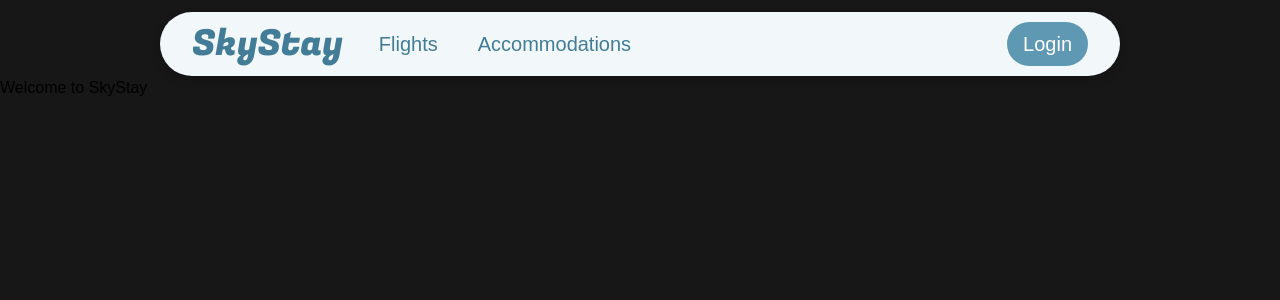
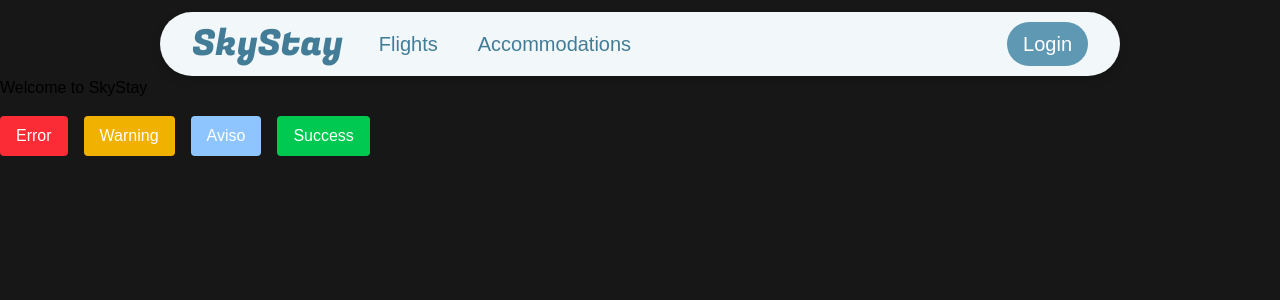
Before and after one commit to Rodrigorjc/SkyStay-Front, a Next.js app: page /en in a window 1280 px wide. Shown: the top 300 px of the page. Built offline with nearby package versions, Linux system fonts and the light colour scheme.

Commit message:
🧪 Testeo de navbar y notificaciones.

```diff
--- a/src/app/[lang]/page.tsx
+++ b/src/app/[lang]/page.tsx
@@ -1,13 +1,26 @@
 "use client";
 import { useDictionary } from "@context";
 import Navbar from "../components/ui/Navbar";
+import {useState} from "react";
+import {Notifications} from "@/app/interfaces/Notifications";
+import NotificationComponent from "@components/Notification";
 
 export default function Home() {
     const { dict } = useDictionary();
+    const [notification, setNotification] = useState<Notifications>();
 
     if (!dict) {
         return;
     }
+
+    const triggerNotification = (tipo: string) => {
+        setNotification({
+            titulo: `Notificación de tipo ${tipo}`,
+            mensaje: `Este es un mensaje de prueba para el tipo ${tipo}.`,
+            code: 200,
+            tipo: tipo,
+        });
+    };
 
     return (
         <div>
@@ -15,6 +28,38 @@ export default function Home() {
             <button>
                 {dict.HOME.WELCOME}
             </button>
+            <div className="space-x-4 mt-4">
+                <button
+                    onClick={() => triggerNotification("error")}
+                    className="bg-red-500 text-white px-4 py-2 rounded"
+                >
+                    Error
+                </button>
+                <button
+                    onClick={() => triggerNotification("warning")}
+                    className="bg-yellow-500 text-white px-4 py-2 rounded"
+                >
+                    Warning
+                </button>
+                <button
+                    onClick={() => triggerNotification("advise")}
+                    className="bg-blue-300 text-white px-4 py-2 rounded"
+                >
+                    Aviso
+                </button>
+                <button
+                    onClick={() => triggerNotification("success")}
+                    className="bg-green-500 text-white px-4 py-2 rounded"
+                >
+                    Success
+                </button>
+            </div>
+            {notification && (
+                <NotificationComponent
+                    Notifications={notification}
+                    onClose={() => setNotification(undefined)}
+                />
+            )}
         </div>
 
     );
```
